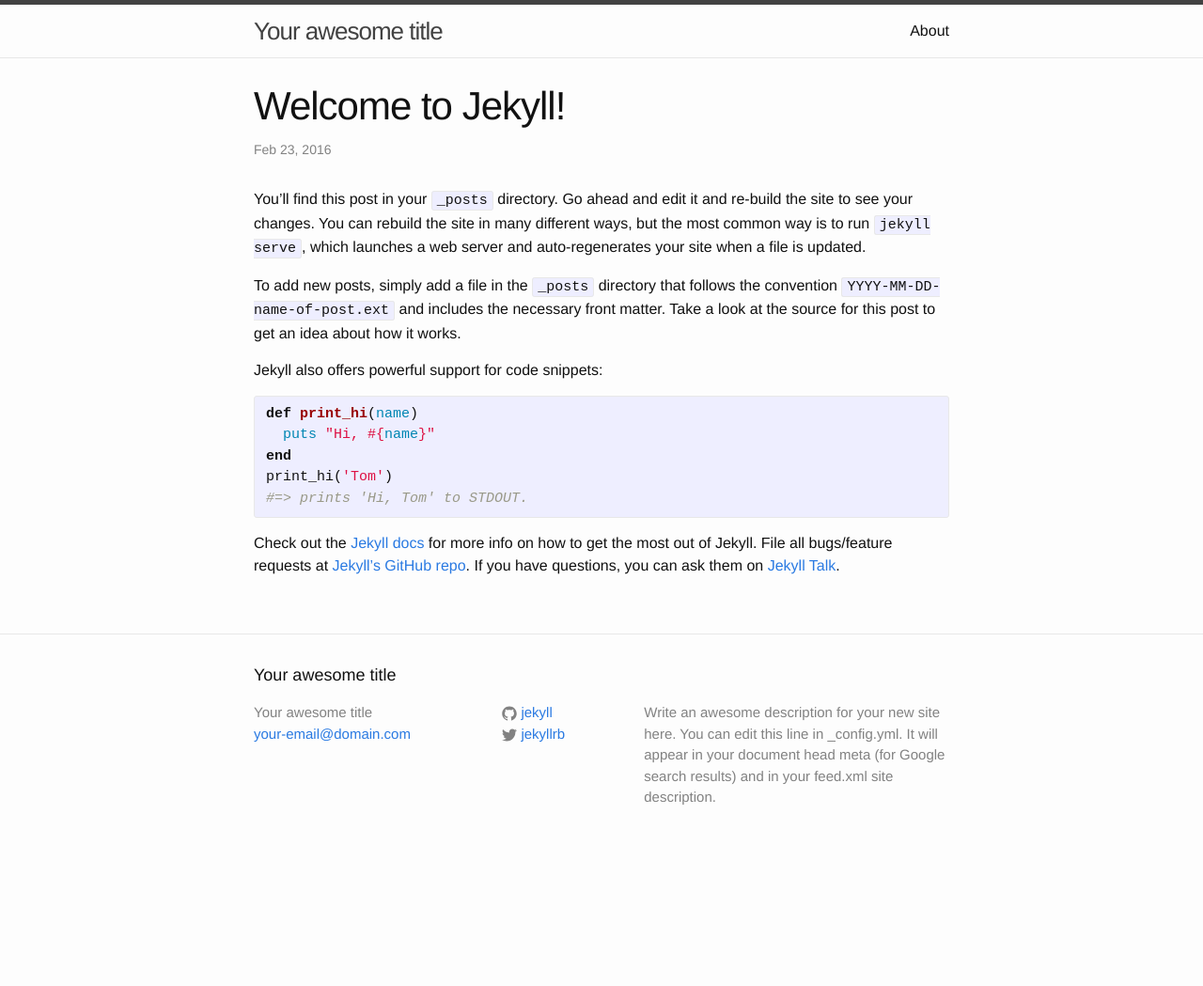
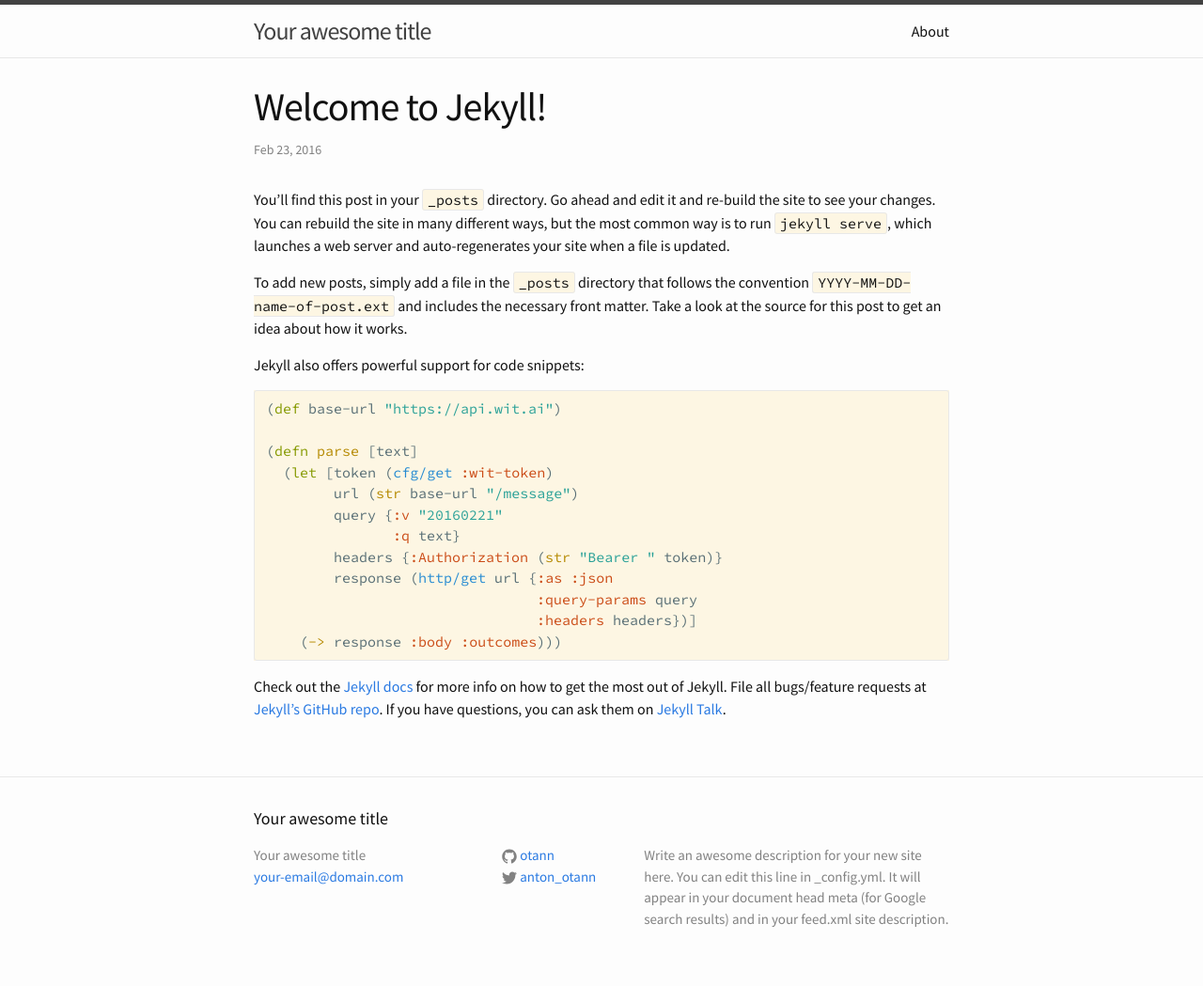
Before and after one commit to Otann/otann.github.io, a Jekyll site: the page built from _posts/2016-02-23-welcome-to-jekyll.markdown, in a window 1280 px wide. Shown: the whole page at 94% size. Built offline with Jekyll 4.4.1, drawn with Linux system fonts in a browser that asks for light colours; before the commit the page ends 920 px from its top, so only the background shows below that.

Commit message:
initial style changes

```diff
--- a/_config.yml
+++ b/_config.yml
@@ -13,9 +13,9 @@
   line in _config.yml. It will appear in your document head meta (for
   Google search results) and in your feed.xml site description.
 baseurl: "" # the subpath of your site, e.g. /blog
-url: "http://yourdomain.com" # the base hostname & protocol for your site
-twitter_username: jekyllrb
-github_username:  jekyll
+url: "http://otann.github.io" # the base hostname & protocol for your site
+twitter_username: anton_otann
+github_username:  otann
 
 # Build settings
 markdown: kramdown
--- a/_posts/2016-02-23-welcome-to-jekyll.markdown
+++ b/_posts/2016-02-23-welcome-to-jekyll.markdown
@@ -10,12 +10,19 @@
 
 Jekyll also offers powerful support for code snippets:
 
-{% highlight ruby %}
-def print_hi(name)
-  puts "Hi, #{name}"
-end
-print_hi('Tom')
-#=> prints 'Hi, Tom' to STDOUT.
+{% highlight clojure %}
+(def base-url "https://api.wit.ai")
+
+(defn parse [text]
+  (let [token (cfg/get :wit-token)
+        url (str base-url "/message")
+        query {:v "20160221"
+               :q text}
+        headers {:Authorization (str "Bearer " token)}
+        response (http/get url {:as :json
+                                :query-params query
+                                :headers headers})]
+    (-> response :body :outcomes)))
 {% endhighlight %}
 
 Check out the [Jekyll docs][jekyll-docs] for more info on how to get the most out of Jekyll. File all bugs/feature requests at [Jekyll’s GitHub repo][jekyll-gh]. If you have questions, you can ask them on [Jekyll Talk][jekyll-talk].
--- a/_sass/_base.scss
+++ b/_sass/_base.scss
@@ -24,6 +24,7 @@
     font-feature-settings: "kern" 1;
     font-kerning: normal;
 }
+
 
 
 
@@ -129,10 +130,11 @@
  */
 pre,
 code {
+    font-family: $code-font-family;
     font-size: 15px;
     border: 1px solid $grey-color-light;
     border-radius: 3px;
-    background-color: #eef;
+    background-color: #fdf6e3;
 }
 
 code {
--- /dev/null
+++ b/_sass/_syntax-solarized-dark.scss
@@ -0,0 +1,85 @@
+/* Solarized Dark
+For use with Jekyll and Pygments
+http://ethanschoonover.com/solarized
+SOLARIZED HEX      ROLE
+--------- -------- ------------------------------------------
+base03    #002b36  background
+base01    #586e75  comments / secondary content
+base1     #93a1a1  body text / default code / primary content
+orange    #cb4b16  constants
+red       #dc322f  regex, special keywords
+blue      #268bd2  reserved keywords
+cyan      #2aa198  strings, numbers
+green     #859900  operators, other keywords
+*/
+
+.highlight { background-color: #002b36; color: #93a1a1 }
+.highlight .lineno { color: #586e75 } /* Line Numbers */
+.highlight .c { color: #586e75 } /* Comment */
+.highlight .err { color: #93a1a1 } /* Error */
+.highlight .g { color: #93a1a1 } /* Generic */
+.highlight .k { color: #859900 } /* Keyword */
+.highlight .l { color: #93a1a1 } /* Literal */
+.highlight .n { color: #93a1a1 } /* Name */
+.highlight .o { color: #859900 } /* Operator */
+.highlight .x { color: #cb4b16 } /* Other */
+.highlight .p { color: #93a1a1 } /* Punctuation */
+.highlight .cm { color: #586e75 } /* Comment.Multiline */
+.highlight .cp { color: #859900 } /* Comment.Preproc */
+.highlight .c1 { color: #586e75 } /* Comment.Single */
+.highlight .cs { color: #859900 } /* Comment.Special */
+.highlight .gd { color: #2aa198 } /* Generic.Deleted */
+.highlight .ge { color: #93a1a1; font-style: italic } /* Generic.Emph */
+.highlight .gr { color: #dc322f } /* Generic.Error */
+.highlight .gh { color: #cb4b16 } /* Generic.Heading */
+.highlight .gi { color: #859900 } /* Generic.Inserted */
+.highlight .go { color: #93a1a1 } /* Generic.Output */
+.highlight .gp { color: #93a1a1 } /* Generic.Prompt */
+.highlight .gs { color: #93a1a1; font-weight: bold } /* Generic.Strong */
+.highlight .gu { color: #cb4b16 } /* Generic.Subheading */
+.highlight .gt { color: #93a1a1 } /* Generic.Traceback */
+.highlight .kc { color: #cb4b16 } /* Keyword.Constant */
+.highlight .kd { color: #268bd2 } /* Keyword.Declaration */
+.highlight .kn { color: #859900 } /* Keyword.Namespace */
+.highlight .kp { color: #859900 } /* Keyword.Pseudo */
+.highlight .kr { color: #268bd2 } /* Keyword.Reserved */
+.highlight .kt { color: #dc322f } /* Keyword.Type */
+.highlight .ld { color: #93a1a1 } /* Literal.Date */
+.highlight .m { color: #2aa198 } /* Literal.Number */
+.highlight .s { color: #2aa198 } /* Literal.String */
+.highlight .na { color: #93a1a1 } /* Name.Attribute */
+.highlight .nb { color: #B58900 } /* Name.Builtin */
+.highlight .nc { color: #268bd2 } /* Name.Class */
+.highlight .no { color: #cb4b16 } /* Name.Constant */
+.highlight .nd { color: #268bd2 } /* Name.Decorator */
+.highlight .ni { color: #cb4b16 } /* Name.Entity */
+.highlight .ne { color: #cb4b16 } /* Name.Exception */
+.highlight .nf { color: #268bd2 } /* Name.Function */
+.highlight .nl { color: #93a1a1 } /* Name.Label */
+.highlight .nn { color: #93a1a1 } /* Name.Namespace */
+.highlight .nx { color: #93a1a1 } /* Name.Other */
+.highlight .py { color: #93a1a1 } /* Name.Property */
+.highlight .nt { color: #268bd2 } /* Name.Tag */
+.highlight .nv { color: #268bd2 } /* Name.Variable */
+.highlight .ow { color: #859900 } /* Operator.Word */
+.highlight .w { color: #93a1a1 } /* Text.Whitespace */
+.highlight .mf { color: #2aa198 } /* Literal.Number.Float */
+.highlight .mh { color: #2aa198 } /* Literal.Number.Hex */
+.highlight .mi { color: #2aa198 } /* Literal.Number.Integer */
+.highlight .mo { color: #2aa198 } /* Literal.Number.Oct */
+.highlight .sb { color: #586e75 } /* Literal.String.Backtick */
+.highlight .sc { color: #2aa198 } /* Literal.String.Char */
+.highlight .sd { color: #93a1a1 } /* Literal.String.Doc */
+.highlight .s2 { color: #2aa198 } /* Literal.String.Double */
+.highlight .se { color: #cb4b16 } /* Literal.String.Escape */
+.highlight .sh { color: #93a1a1 } /* Literal.String.Heredoc */
+.highlight .si { color: #2aa198 } /* Literal.String.Interpol */
+.highlight .sx { color: #2aa198 } /* Literal.String.Other */
+.highlight .sr { color: #dc322f } /* Literal.String.Regex */
+.highlight .s1 { color: #2aa198 } /* Literal.String.Single */
+.highlight .ss { color: #2aa198 } /* Literal.String.Symbol */
+.highlight .bp { color: #268bd2 } /* Name.Builtin.Pseudo */
+.highlight .vc { color: #268bd2 } /* Name.Variable.Class */
+.highlight .vg { color: #268bd2 } /* Name.Variable.Global */
+.highlight .vi { color: #268bd2 } /* Name.Variable.Instance */
+.highlight .il { color: #2aa198 } /* Literal.Number.Integer.Long */
--- /dev/null
+++ b/_sass/_syntax-solarized-light.scss
@@ -0,0 +1,85 @@
+/* Solarized Light
+For use with Jekyll and Pygments
+http://ethanschoonover.com/solarized
+SOLARIZED HEX      ROLE
+--------- -------- ------------------------------------------
+base01    #586e75  body text / default code / primary content
+base1     #93a1a1  comments / secondary content
+base3     #fdf6e3  background
+orange    #cb4b16  constants
+red       #dc322f  regex, special keywords
+blue      #268bd2  reserved keywords
+cyan      #2aa198  strings, numbers
+green     #859900  operators, other keywords
+*/
+
+.highlight { background-color: #fdf6e3; color: #586e75 }
+.highlight .lineno { color: #93a1a1 } /* Line Numbers */
+.highlight .c { color: #93a1a1 } /* Comment */
+.highlight .err { color: #586e75 } /* Error */
+.highlight .g { color: #586e75 } /* Generic */
+.highlight .k { color: #859900 } /* Keyword */
+.highlight .l { color: #586e75 } /* Literal */
+.highlight .n { color: #586e75 } /* Name */
+.highlight .o { color: #859900 } /* Operator */
+.highlight .x { color: #cb4b16 } /* Other */
+.highlight .p { color: #586e75 } /* Punctuation */
+.highlight .cm { color: #93a1a1 } /* Comment.Multiline */
+.highlight .cp { color: #859900 } /* Comment.Preproc */
+.highlight .c1 { color: #93a1a1 } /* Comment.Single */
+.highlight .cs { color: #859900 } /* Comment.Special */
+.highlight .gd { color: #2aa198 } /* Generic.Deleted */
+.highlight .ge { color: #586e75; font-style: italic } /* Generic.Emph */
+.highlight .gr { color: #dc322f } /* Generic.Error */
+.highlight .gh { color: #cb4b16 } /* Generic.Heading */
+.highlight .gi { color: #859900 } /* Generic.Inserted */
+.highlight .go { color: #586e75 } /* Generic.Output */
+.highlight .gp { color: #586e75 } /* Generic.Prompt */
+.highlight .gs { color: #586e75; font-weight: bold } /* Generic.Strong */
+.highlight .gu { color: #cb4b16 } /* Generic.Subheading */
+.highlight .gt { color: #586e75 } /* Generic.Traceback */
+.highlight .kc { color: #cb4b16 } /* Keyword.Constant */
+.highlight .kd { color: #268bd2 } /* Keyword.Declaration */
+.highlight .kn { color: #859900 } /* Keyword.Namespace */
+.highlight .kp { color: #859900 } /* Keyword.Pseudo */
+.highlight .kr { color: #268bd2 } /* Keyword.Reserved */
+.highlight .kt { color: #dc322f } /* Keyword.Type */
+.highlight .ld { color: #586e75 } /* Literal.Date */
+.highlight .m { color: #2aa198 } /* Literal.Number */
+.highlight .s { color: #2aa198 } /* Literal.String */
+.highlight .na { color: #586e75 } /* Name.Attribute */
+.highlight .nb { color: #B58900 } /* Name.Builtin */
+.highlight .nc { color: #268bd2 } /* Name.Class */
+.highlight .no { color: #cb4b16 } /* Name.Constant */
+.highlight .nd { color: #268bd2 } /* Name.Decorator */
+.highlight .ni { color: #cb4b16 } /* Name.Entity */
+.highlight .ne { color: #cb4b16 } /* Name.Exception */
+.highlight .nf { color: #268bd2 } /* Name.Function */
+.highlight .nl { color: #586e75 } /* Name.Label */
+.highlight .nn { color: #586e75 } /* Name.Namespace */
+.highlight .nx { color: #586e75 } /* Name.Other */
+.highlight .py { color: #586e75 } /* Name.Property */
+.highlight .nt { color: #268bd2 } /* Name.Tag */
+.highlight .nv { color: #268bd2 } /* Name.Variable */
+.highlight .ow { color: #859900 } /* Operator.Word */
+.highlight .w { color: #586e75 } /* Text.Whitespace */
+.highlight .mf { color: #2aa198 } /* Literal.Number.Float */
+.highlight .mh { color: #2aa198 } /* Literal.Number.Hex */
+.highlight .mi { color: #2aa198 } /* Literal.Number.Integer */
+.highlight .mo { color: #2aa198 } /* Literal.Number.Oct */
+.highlight .sb { color: #93a1a1 } /* Literal.String.Backtick */
+.highlight .sc { color: #2aa198 } /* Literal.String.Char */
+.highlight .sd { color: #586e75 } /* Literal.String.Doc */
+.highlight .s2 { color: #2aa198 } /* Literal.String.Double */
+.highlight .se { color: #cb4b16 } /* Literal.String.Escape */
+.highlight .sh { color: #586e75 } /* Literal.String.Heredoc */
+.highlight .si { color: #2aa198 } /* Literal.String.Interpol */
+.highlight .sx { color: #2aa198 } /* Literal.String.Other */
+.highlight .sr { color: #dc322f } /* Literal.String.Regex */
+.highlight .s1 { color: #2aa198 } /* Literal.String.Single */
+.highlight .ss { color: #2aa198 } /* Literal.String.Symbol */
+.highlight .bp { color: #268bd2 } /* Name.Builtin.Pseudo */
+.highlight .vc { color: #268bd2 } /* Name.Variable.Class */
+.highlight .vg { color: #268bd2 } /* Name.Variable.Global */
+.highlight .vi { color: #268bd2 } /* Name.Variable.Instance */
+.highlight .il { color: #2aa198 } /* Literal.Number.Integer.Long */
--- a/css/main.scss
+++ b/css/main.scss
@@ -3,14 +3,16 @@
 ---
 @charset "utf-8";
 
-
+@import url(https://fonts.googleapis.com/css?family=Source+Sans+Pro:400,700|Source+Code+Pro:400,700);
 
 // Our variables
-$base-font-family: "Helvetica Neue", Helvetica, Arial, sans-serif;
+$base-font-family: "Source Sans Pro", "Source Code Pro", "Helvetica Neue", Helvetica, Arial, sans-serif;
 $base-font-size:   16px;
 $base-font-weight: 400;
 $small-font-size:  $base-font-size * 0.875;
 $base-line-height: 1.5;
+
+$code-font-family: "Source Code Pro", monospace;
 
 $spacing-unit:     30px;
 
@@ -49,5 +51,6 @@
 @import
         "base",
         "layout",
-        "syntax-highlighting"
+        "syntax-solarized-light"
+        // "syntax-highlighting"
 ;
```
